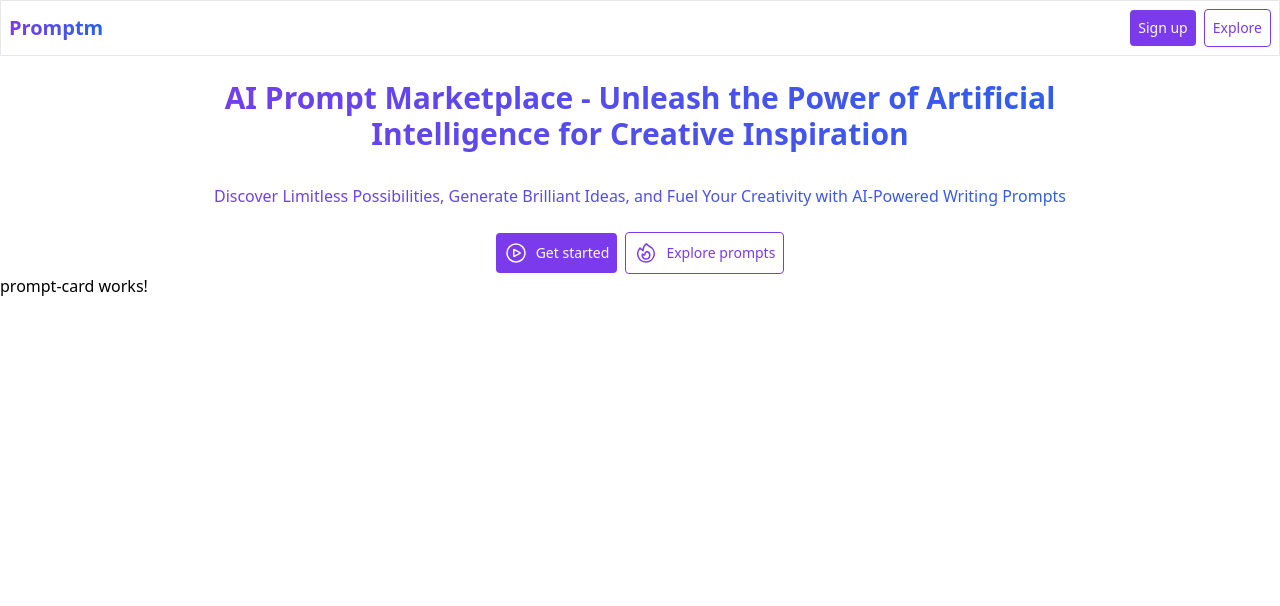
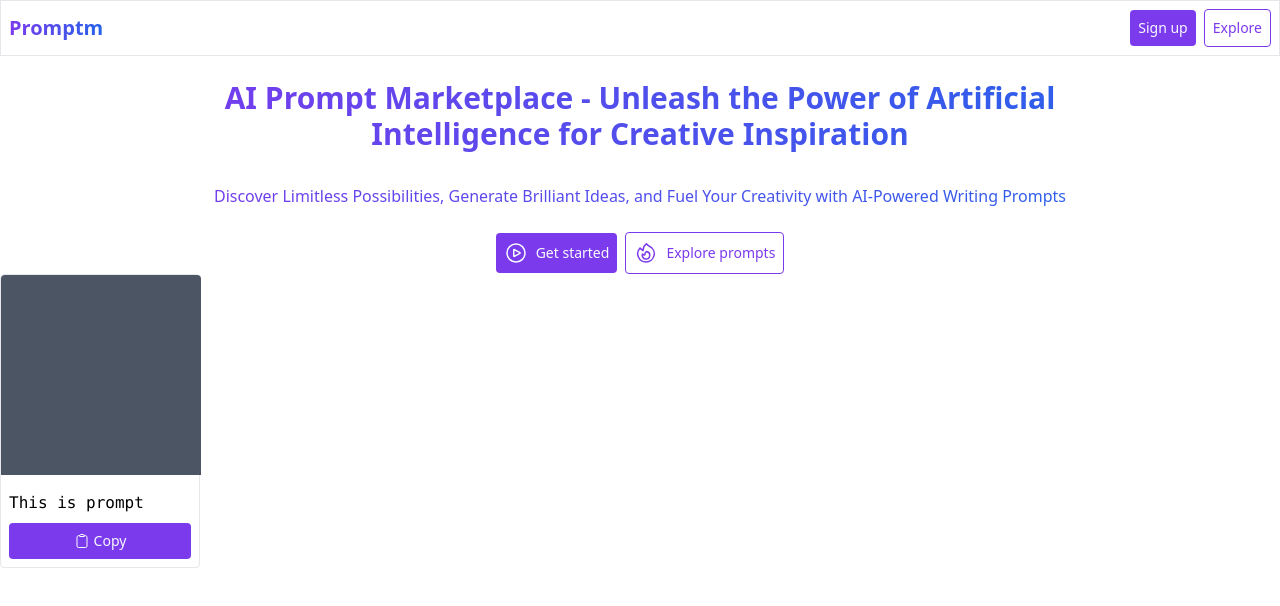
Before and after one commit to ashsajal1/ai-promptm, an Angular app: page / in a window 1280 px wide. Shown: the top 606 px of the page. Built offline with nearby package versions, Linux system fonts and the light colour scheme.

Commit message:
design prompt card with btn and icon

```diff
--- a/src/app/components/prompt-card/prompt-card.component.html
+++ b/src/app/components/prompt-card/prompt-card.component.html
@@ -1 +1,26 @@
-<p>prompt-card works!</p>
+<div class="rounded border w-[200px]">
+  <div class="h-[200px] w-[200px] bg-gray-600 rounded-t"></div>
+  <div class="p-2">
+    <p class="font-medium font-mono py-2">This is prompt</p>
+    <div>
+      <button class="btn w-full flex items-center gap-1 justify-center">
+        <svg
+          xmlns="http://www.w3.org/2000/svg"
+          fill="none"
+          viewBox="0 0 24 24"
+          stroke-width="1.5"
+          stroke="currentColor"
+          class="w-4 h-4"
+        >
+          <path
+            stroke-linecap="round"
+            stroke-linejoin="round"
+            d="M15.666 3.888A2.25 2.25 0 0 0 13.5 2.25h-3c-1.03 0-1.9.693-2.166 1.638m7.332 0c.055.194.084.4.084.612v0a.75.75 0 0 1-.75.75H9a.75.75 0 0 1-.75-.75v0c0-.212.03-.418.084-.612m7.332 0c.646.049 1.288.11 1.927.184 1.1.128 1.907 1.077 1.907 2.185V19.5a2.25 2.25 0 0 1-2.25 2.25H6.75A2.25 2.25 0 0 1 4.5 19.5V6.257c0-1.108.806-2.057 1.907-2.185a48.208 48.208 0 0 1 1.927-.184"
+          />
+        </svg>
+
+        Copy
+      </button>
+    </div>
+  </div>
+</div>
```
